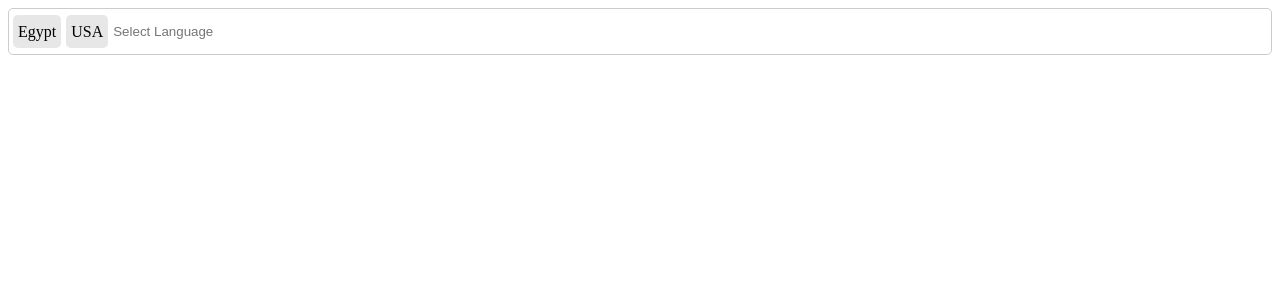
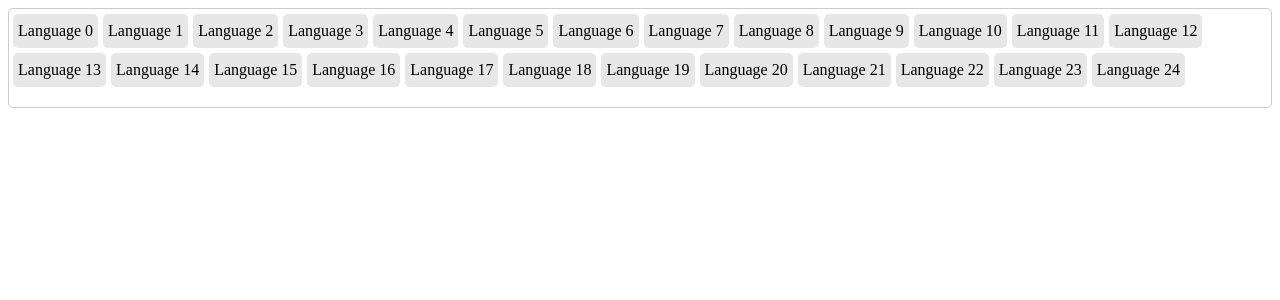
Before and after one commit to mmounirf/translation-dashboard, a React (Create React App) app: page / in a window 1280 px wide. Shown: the top 300 px of the page. Built offline with nearby package versions, Linux system fonts and the light colour scheme.

Commit message:
:construction: WIP - Autocomplete component
WIP - Autocomplete component

```diff
--- a/src/App.tsx
+++ b/src/App.tsx
@@ -10,7 +10,7 @@ const items = [
 function App(): JSX.Element {
     return (
         <div className="App">
-            <Autocomplete options={items} />
+            <Autocomplete options={items} onChange={items => console.log(items)}/>
         </div>
     );
 }
--- a/src/components/molecules/Autocomplete/Autocomplete.scss
+++ b/src/components/molecules/Autocomplete/Autocomplete.scss
@@ -1,28 +1,63 @@
 @import '/src/styles/varibles.scss';
+@import '/src/styles/mixins.scss';
 
 .autocomplete {
-    border: 1px solid $color-chinese-silver;
-    padding: 5px 15px 5px 4px;
-    height: 35px;
-    border-radius: $border-radius;
-    display: flex;
-    align-items: center;
+    &__content {
+        border: 1px solid $color-chinese-silver;
+        padding: 5px 15px 0px 4px;
+        min-height: 35px;
+        height: 100%;
+        border-radius: 5px;
+        display: flex;
+        align-items: center;
+        justify-content: flex-start;
+        flex-wrap: wrap;
+    }
+
+    &__selected-item {
+        background-color: $color-platinum;
+        padding: 8px 5px;
+        max-height: 25px;
+        border-radius: $border-radius;
+        margin-right: 5px;
+        margin-bottom: 5px;
+    }
 
     &__input {
         outline: none;
         border: none;
         padding: 0;
-        width: 100%;
         height: 100%;
+        flex: 1;
     }
 
-    .chips-list {
-        &__item {
-            background-color: $color-platinum;
-            padding: 8px 5px;
-            height: 25px;
-            border-radius: $border-radius;
-            margin-right: 5px;
+    &__list {
+        width: 100%;
+        list-style: none;
+        padding: 4px 0;
+        margin: 0;
+        background-color: $color-white;
+        box-shadow: 0px 0px 5px 0px rgba(0, 0, 0, 0.20);
+        border-radius: $border-radius;
+        border: 1px solid $color-chinese-silver;
+        max-height: 300px;
+        overflow-y: scroll;
+    }
+
+    &__list-item {
+        padding: 9px 14px;
+        color: $color-gray-1;
+        background-color: $color-white;
+        cursor: pointer;
+        @include smooth-transition(background-color, color);
+
+        &--not-results {
+            pointer-events: none;
+        }
+
+        &:hover {
+            background-color: $color-primary;
+            color: $color-white;
         }
     }
 }
--- a/src/components/molecules/Autocomplete/Autocomplete.tsx
+++ b/src/components/molecules/Autocomplete/Autocomplete.tsx
@@ -1,3 +1,4 @@
+import { Fragment, useState, useEffect } from 'react';
 import './Autocomplete.scss';
 
 interface AutocompleteListItem {
@@ -9,42 +10,81 @@ type AutocompleteListProps = Pick<Props, 'options'>;
 
 interface Props {
     options: Array<AutocompleteListItem>;
-    placeholder?: string;
-}
-
-function AutocompleteList({ options }: AutocompleteListProps): JSX.Element {
-    return (
-        <ul className="autocomplete__options">
-            {options.map(({ key, value }) => (
-                <li key={key}>{value}</li>
-            ))}
-        </ul>
-    );
+    onChange: (selectedItems: Array<AutocompleteListItem>) => void
 }
 
 function AutocompleteChips({ options }: AutocompleteListProps): JSX.Element {
     return (
-        <div className="chips-list">
+        <Fragment>
             {options.map(({ key, value }) => (
-                <span className="chips-list__item" key={key}>
+                <span className="autocomplete__selected-item" key={key}>
                     {value}
                 </span>
             ))}
-        </div>
+        </Fragment>
     );
 }
 
-function Autocomplete({ options, placeholder = 'Select Language' }: Props): JSX.Element {
-    const onInputChange = (event: React.ChangeEvent<HTMLInputElement>): void => console.log(event);
-    const selectedItems = [
-        { key: '1', value: 'Egypt' },
-        { key: '2', value: 'USA' }
-    ];
+const selectedItems: Array<AutocompleteListItem> = Array(25)
+    .fill('item')
+    .map((item, i) => {
+        return {
+            key: `${i}`,
+            value: `Language ${i}`
+        };
+    });
+
+function Autocomplete({ options, onChange }: Props): JSX.Element {
+    const [showList, setShowList] = useState(false);
+    const [inputValue, setInputValue] = useState('');
+    const [filteredOptions, setFilteredOptions] = useState(selectedItems);
+
+    const onItemSelect = (selectedItem: AutocompleteListItem) => {
+        onChange(selectedItems);
+    }
+
+    function AutocompleteList({ options }: AutocompleteListProps): JSX.Element {
+        return (
+            <ul className="autocomplete__list">
+                {options.map(({ key, value }) => (
+                    <li className="autocomplete__list-item" key={key} onClick={() => onItemSelect({key, value})}>
+                        {value}
+                    </li>
+                ))}
+                {options.length === 0 && inputValue && (
+                    <li className="autocomplete__list-item autocomplete__list-item--not-results">
+                        No language matches <strong>{inputValue}</strong>
+                    </li>
+                )}
+            </ul>
+        );
+    }
+
+    useEffect(() => {
+        if (inputValue) {
+            setShowList(true);
+            const filterResults = selectedItems.filter((item) => item.value.toLocaleLowerCase().search(inputValue.toLocaleLowerCase()) !== -1);
+            setFilteredOptions(filterResults);
+        } else {
+            setFilteredOptions(selectedItems);
+        }
+    }, [inputValue]);
+
     return (
         <div className="autocomplete">
-            <AutocompleteChips options={selectedItems} />
-            <input className="autocomplete__input" type="text" autoComplete="off" placeholder={placeholder} onChange={onInputChange} />
-            {/* <AutocompleteList options={options} /> */}
+            <div className="autocomplete__content">
+                <AutocompleteChips options={selectedItems} />
+                <input
+                    className="autocomplete__input"
+                    type="text"
+                    value={inputValue}
+                    autoComplete="off"
+                    onChange={({ target }: React.ChangeEvent<HTMLInputElement>) => setInputValue(target.value)}
+                    onFocus={() => setShowList(true)}
+                    onBlur={() => setTimeout(() => setShowList(false), 100)}
+                />
+            </div>
+            {showList && <AutocompleteList options={filteredOptions} />}
         </div>
     );
 }
```
Also changed, not shown: .eslintrc-bk.json (renamed from .eslintrc.json).
